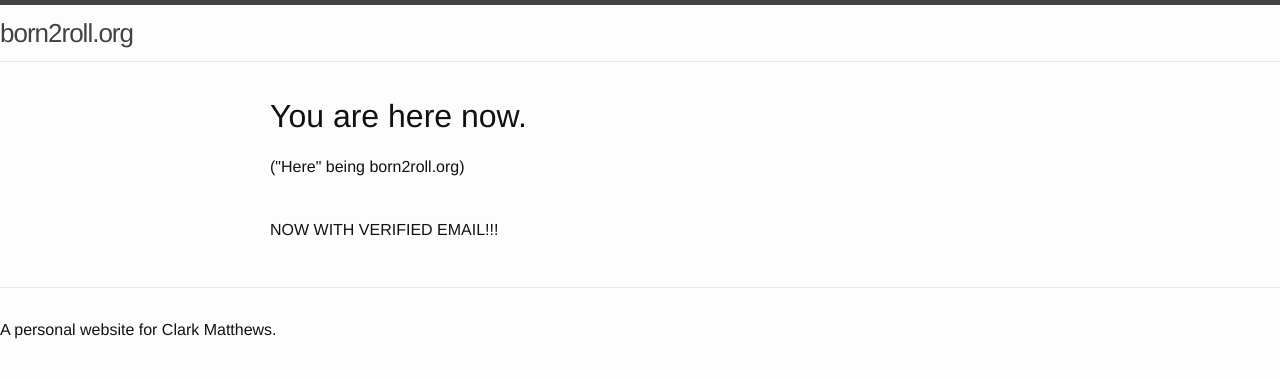
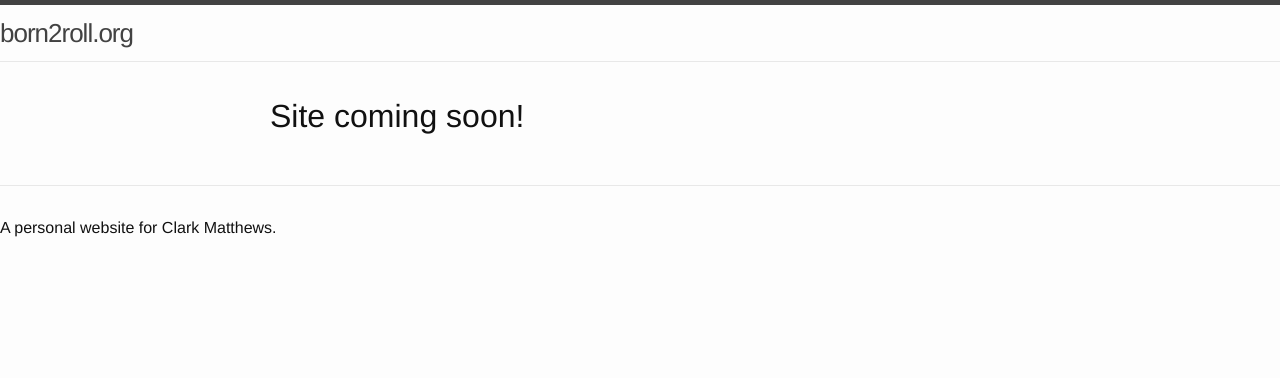
Before and after one commit to TownsendClark/born2roll.org, a Jekyll site: the page built from index.html, in a window 1280 px wide. Shown: the top 378 px of the page. Built offline with Jekyll 4.4.1, drawn with Linux system fonts in a browser that asks for light colours.

Commit message:
Homepage content now 'site coming soon' rather than testing messages

```diff
--- a/index.html
+++ b/index.html
@@ -1,7 +1,4 @@
 ---
 layout: default
 ---
-<h1>You are here now.</h1>
-<p>("Here" being born2roll.org)</p>
-<br>
-<p>NOW WITH VERIFIED EMAIL!!!</p>
+<h1>Site coming soon!</h1>
```
